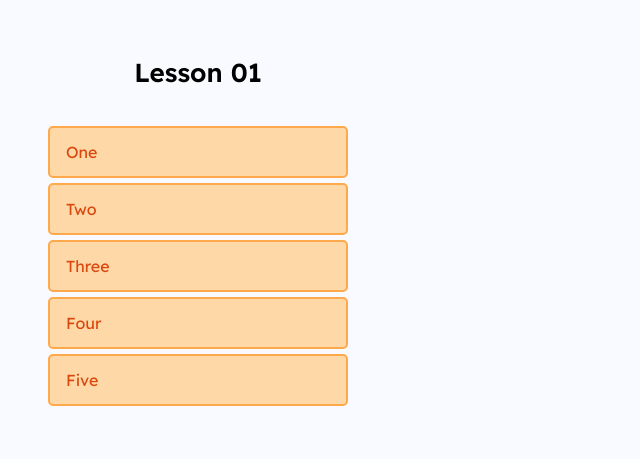
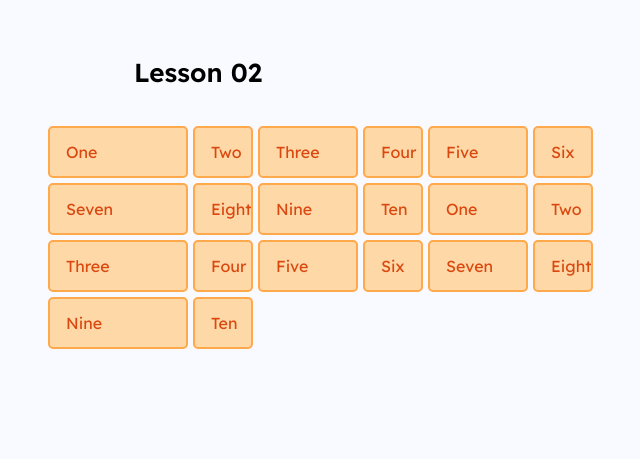
Before and after one commit to matoka02/itvdn-grid, a website: page index.html in a window 1280 px wide. Shown: the whole page, without its empty margins (442-1082 px from the left). Drawn offline with Linux system fonts and the light colour scheme.

Commit message:
Grid tracks

```diff
--- a/index.html
+++ b/index.html
@@ -8,13 +8,13 @@
   <meta name="language" content="English">
   <meta name="revisit-after" content="1 days">
   <meta name="author" content="neprostostas">
-  <title>Lesson 01</title>
+  <title>Lesson 02</title>
   <link rel="stylesheet" href="style.css">
 </head>
 
 <body>
   <div class="container">
-    <h1 class="title">Lesson 01</h1>
+    <h1 class="title">Lesson 02</h1>
 
     <div class="wrapper">
       <div>One</div>
@@ -22,6 +22,21 @@
       <div>Three</div>
       <div>Four</div>
       <div>Five</div>
+      <div>Six</div>
+      <div>Seven</div>
+      <div>Eight</div>
+      <div>Nine</div>
+      <div>Ten</div>
+      <div>One</div>
+      <div>Two</div>
+      <div>Three</div>
+      <div>Four</div>
+      <div>Five</div>
+      <div>Six</div>
+      <div>Seven</div>
+      <div>Eight</div>
+      <div>Nine</div>
+      <div>Ten</div>
     </div>
 
   </div>
--- a/style.css
+++ b/style.css
@@ -25,7 +25,17 @@ h1 {
 
 .wrapper {
   display: grid;
-  /* background-color: #be3455; */
+  /* grid-template-columns: 200px 200px 200px; */
+  /* grid-template-columns: 1fr 1fr 1fr; */
+  /* grid-template-columns: 2fr 1fr 1fr; */
+  /* grid-template-columns: 500px 1fr 2fr; */
+  /* grid-template-columns: repeat(3, 1fr); */
+  /* grid-template-columns: 200px 200px 100px; */
+  /* grid-template-columns: 200px 70px 20%; */
+  /* grid-template-columns: repeat(4, 100px); */
+  /* grid-template-columns: repeat(2, 1fr 2fr 150px); */
+  /* grid-template-columns: 40px repeat(3, 1fr 30px) 100px; */
+  grid-template-columns: 140px repeat(2, 60px 100px) 20%;
 }
 
 .wrapper {
```
